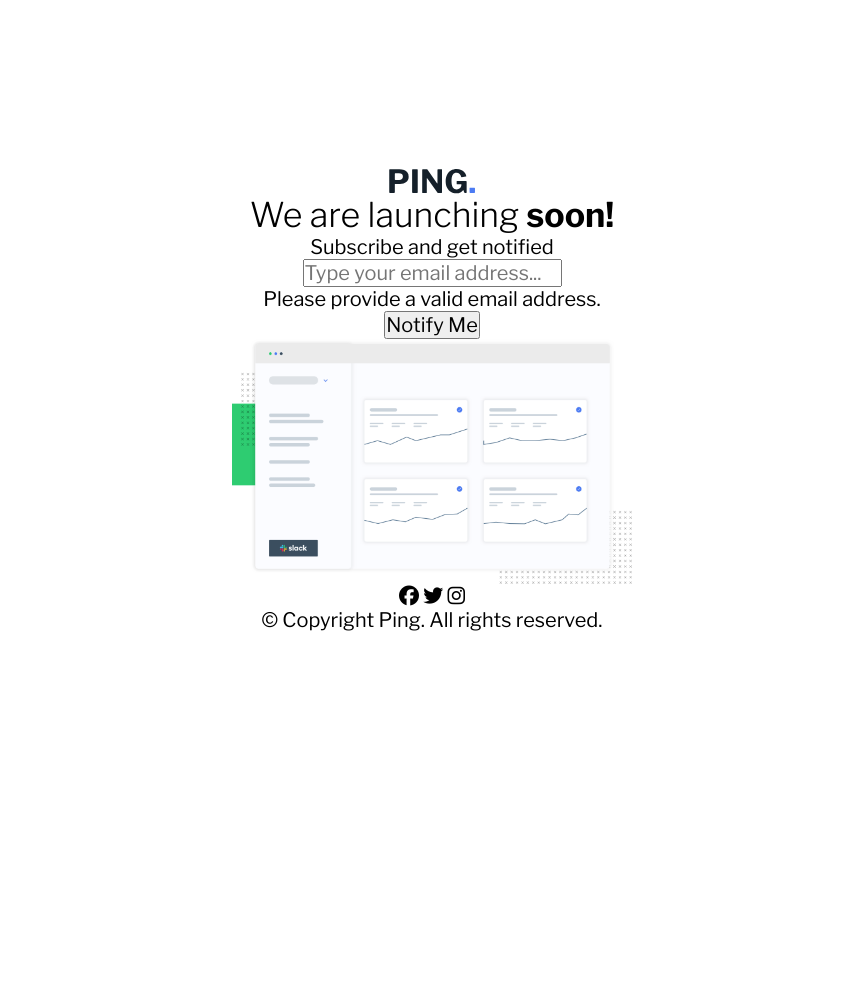
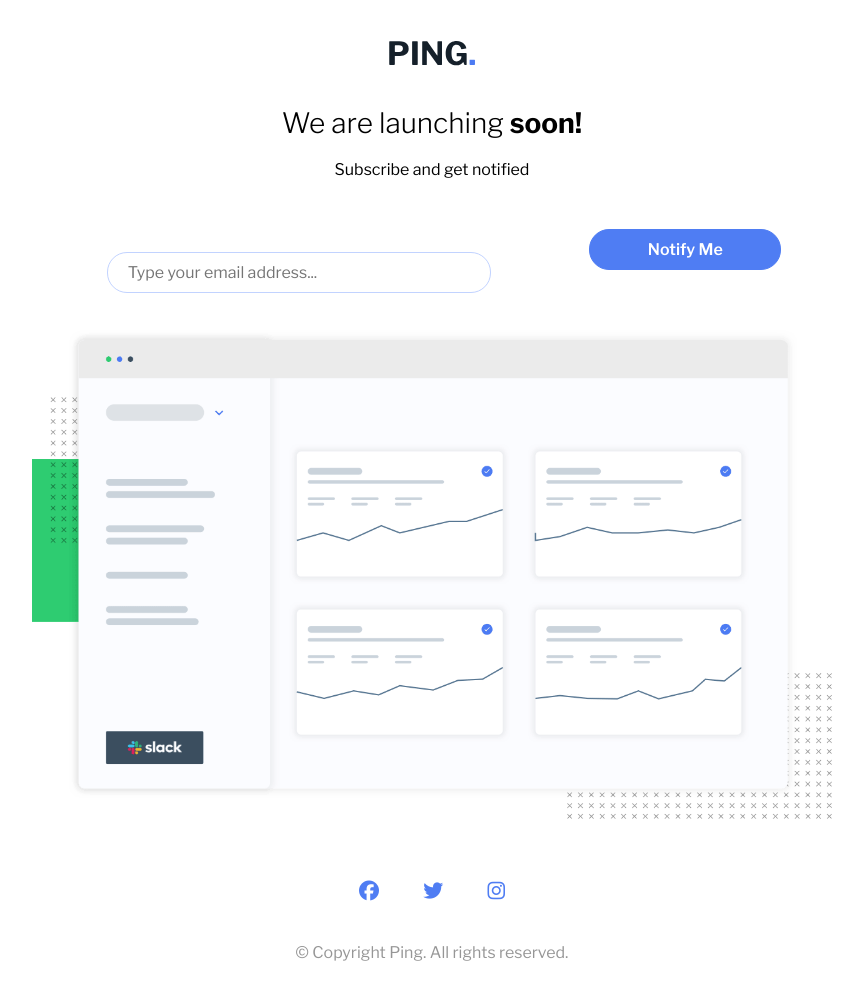
Before and after one commit to rafaelgonzales612/ping-coming-soon-page, a plain HTML site: page index.html in a window 1280 px wide. Shown: the whole page, without its empty margins (208-1071 px from the left). Before the commit the page ends 800 px from the top, so only its background shows below. Drawn offline with nearby package versions, Linux system fonts and the light colour scheme.

Commit message:
added code

```diff
--- a/index.css
+++ b/index.css
@@ -35,6 +35,7 @@ textarea {
   --color-blue: hsl(223, 87%, 63%);
   --color-paleblue: hsl(223, 100%, 88%);
   --color-lightred: hsl(354, 100%, 66%);
+  --color-lightgreen: hsl(126, 100%, 66%);
   --color-gray: hsl(0, 0%, 59%);
   --color-verydarkblue: hsl(209, 33%, 12%);
   /* FONTS */
@@ -71,13 +72,93 @@ body {
 }
 
 .company-logo-container {
-  margin: 0px auto;
+  margin: 4rem auto;
   width: 86px;
   height: auto;
 }
 
 .heading {
-  font-size: 3.4rem;
+  font-size: 2.8rem;
+  margin-bottom: 2rem;
+}
+
+.subheading {
+  font-size: 1.6rem;
+  margin-bottom: 4rem;
+}
+
+.notify-container {
+  display: flex;
+  flex-direction: column;
+  align-items: center;
+  justify-content: center;
+}
+
+form {
+  width: 100%;
+}
+
+.notify-input {
+  width: 80%;
+  border: 1px solid var(--color-paleblue);
+  padding: 1rem 2rem;
+  margin-bottom: 0.5rem;
+  font-size: 1.6rem;
+  border-radius: 2rem;
+}
+
+.notify-error {
+  display: none;
+  font-style: italic;
+  color: var(--color-lightred);
+  font-size: 1.2rem;
+}
+
+.notify-valid {
+  display: none;
+  font-style: italic;
+  color: var(--color-lightgreen);
+  font-size: 1.2rem;
+}
+
+.notify-button {
+  width: 80%;
+  border: 1px solid var(--color-blue);
+  background-color: var(--color-blue);
+  padding: 1rem;
+  font-size: 1.6rem;
+  font-weight: var(--fw-regular);
+  color: #fff;
+  border-radius: 2rem;
+  margin: 1rem 0 6rem 0;
+}
+
+.notify-button:hover {
+  cursor: pointer;
+}
+
+.notify-button:active {
+  background-color: var(--color-paleblue);
+  border: 1px solid var(--color-paleblue);
+}
+
+.dashboard-img {
+  margin-bottom: 6rem;
+}
+
+.brands-logo-container {
+  margin-bottom: 4rem;
+}
+
+.fa-brands {
+  margin: 0 2rem;
+  color: var(--color-blue);
+}
+
+footer {
+  color: var(--color-gray);
+  margin-bottom: 4rem;
+  font-size: 1.6rem;
 }
 
 .visually-hidden {
@@ -88,3 +169,39 @@ body {
   position: absolute;
   white-space: nowrap;
 }
+
+@media only screen and (min-width: 600px) {
+  .container {
+    min-width: 800px;
+  }
+
+  /* form {
+    display: flex;
+    flex-direction: row;
+    justify-content: center;
+    align-items: center;
+  } */
+
+  form {
+    display: flex;
+    flex-direction: row;
+    justify-content: space-evenly;
+    align-items: center;
+  }
+
+  .notify-input-container {
+    display: flex;
+    flex-direction: column;
+    justify-content: center;
+    align-items: center;
+    width: 60%;
+  }
+
+  .notify-button-container {
+    display: flex;
+    flex-direction: row;
+    width: 30%;
+    justify-content: center;
+    align-items: center;
+  }
+}
--- a/index.html
+++ b/index.html
@@ -38,6 +38,8 @@
         </h1>
         <p class="subheading">Subscribe and get notified</p>
         <div class="notify-container">
+          <form>
+            <div class="notify-input-container">
               <input
                 class="notify-input"
                 id="notify-input"
@@ -45,23 +47,42 @@
                 placeholder="Type your email address..."
                 required
               />
-          <p class="notify-error">Please provide a valid email address.</p>
+              <p class="notify-error" id="notify-error-empty">
+                Whoops! Looks like you forgot to add your email.
+              </p>
+              <p class="notify-error" id="notify-error-incorrect">
+                Please provide a valid email address.
+              </p>
+              <p class="notify-valid" id="notify-valid">Valid email address!</p>
+            </div>
+            <div class="notify-button-container">
               <button type="button" class="notify-button" id="notify-button">
-            Notify Me<span class="visually-hidden"> about Ping launching</span>
+                Notify Me<span class="visually-hidden">
+                  about Ping launching</span
+                >
               </button>
+            </div>
+          </form>
         </div>
         <img
           class="dashboard-img"
           src="./images/illustration-dashboard.png"
           alt="decorative dashboard"
         />
-        <div class="brands-logo-icon">
-          <i class="fa-brands fa-facebook"></i>
-          <i class="fa-brands fa-twitter"></i>
-          <i class="fa-brands fa-instagram"></i>
+        <div class="brands-logo-container">
+          <a href="https://facebook.com/" target="_blank"
+            ><i class="fa-brands fa-facebook"></i
+          ></a>
+          <a href="https://twitter.com" target="_blank"
+            ><i class="fa-brands fa-twitter"></i
+          ></a>
+          <a href="https://instagram.com" target="_blank"
+            ><i class="fa-brands fa-instagram"></i
+          ></a>
         </div>
-        &copy; Copyright Ping. All rights reserved.
+        <footer>&copy; Copyright Ping. All rights reserved.</footer>
       </div>
     </main>
+    <script src="index.js"></script>
   </body>
 </html>
--- /dev/null
+++ b/index.js
@@ -0,0 +1,29 @@
+const notifyInput = document.getElementById("notify-input")
+const notifyErrorEmpty = document.getElementById("notify-error-empty")
+const notifyErrorIncorrect = document.getElementById("notify-error-incorrect")
+const notifyValid = document.getElementById("notify-valid")
+const notifyButton = document.getElementById("notify-button")
+
+notifyButton.addEventListener("click", function() {
+    let notifyInputValue = notifyInput.value
+    let validEmail = validRegex = /^[a-zA-Z0-9._-]+@[a-zA-Z0-9.-]+\.[a-zA-Z]{2,4}$/
+    if (notifyInputValue == "") {
+        notifyErrorEmpty.style.display = "block"
+        notifyValid.style.display = "none"
+        notifyErrorIncorrect.style.display = "none"
+        notifyInput.style.border = "1px solid var(--color-lightred)"
+        console.log("Button clicked!")
+    } else if (!notifyInputValue.match(validEmail)) {
+        notifyErrorIncorrect.style.display = "block"
+        notifyValid.style.display = "none"
+        notifyErrorEmpty.style.display = "none"
+        notifyInput.style.border = "1px solid var(--color-lightred)"
+        console.log("Invalid email address.")
+    } else if (notifyInputValue.match(validEmail)) {
+        notifyValid.style.display = "block"
+        notifyErrorEmpty.style.display = "none"
+        notifyErrorIncorrect.style.display = "none"
+        notifyInput.style.border = "1px solid var(--color-lightgreen)"
+        console.log("Email address is valid!")
+    }
+})
```
Lines whose indentation alone changed are shown as unchanged.
